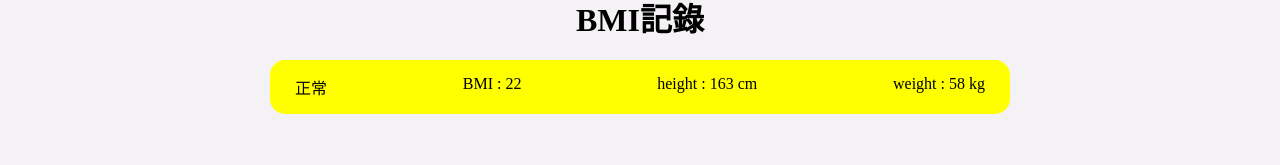
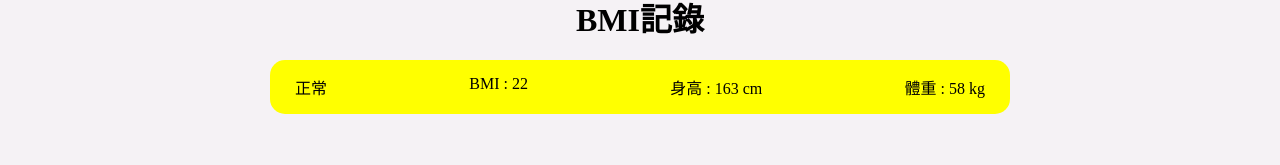
Before and after one commit to amberyj25/BMI-practice-Vue, a Vue app: page / in a window 1280 px wide. Shown: the part 284-449 px from the top of the page. Built offline with nearby package versions, Linux system fonts and the light colour scheme.

Commit message:
設定身高體重的輸入區域不能為空 . update dist

```diff
--- a/src/components/bmiInput.vue
+++ b/src/components/bmiInput.vue
@@ -22,12 +22,12 @@ export default{
   },
   methods:{
     submit(){
+      if(this.height == "" || this.weight == ""){return};
       this.$emit("submitData",this.height,this.weight);
       this.height= "";
       this.weight= "";
     }
   }
-
 }
 </script>
 <style scoped>
--- a/src/components/bmiResult.vue
+++ b/src/components/bmiResult.vue
@@ -2,8 +2,8 @@
   <li>
     <span>{{bmiRange}}</span>
     <span>BMI : {{bmi}}</span>
-    <span>height : {{height}} cm</span>
-    <span>weight : {{weight}} kg</span>
+    <span>身高 : {{height}} cm</span>
+    <span>體重 : {{weight}} kg</span>
   </li>
 </template>
 <script>
```
Also changed, not shown: 10 other files (tests, documents, lock files or other folders).
